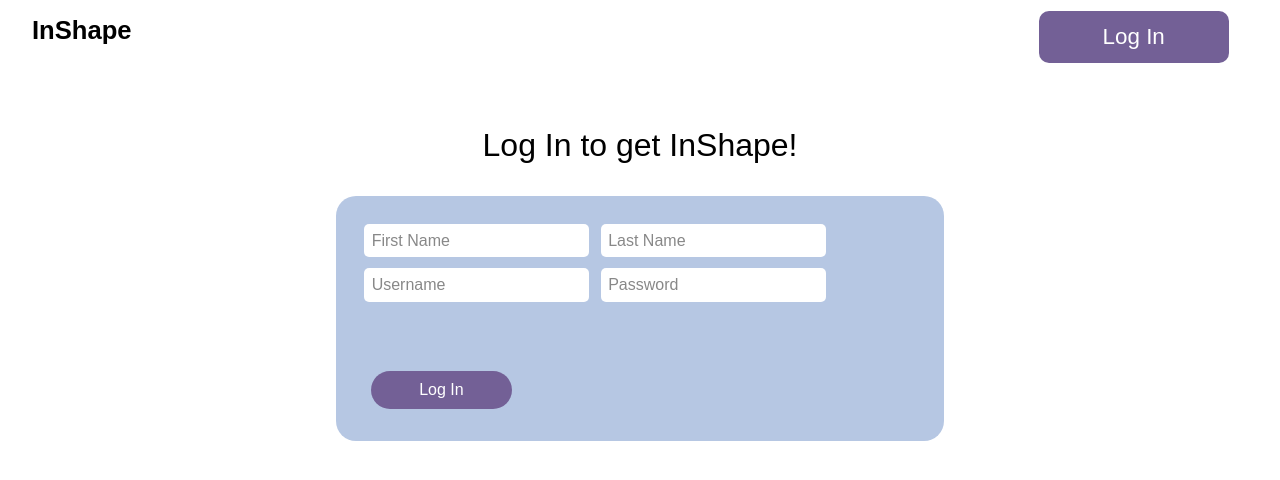
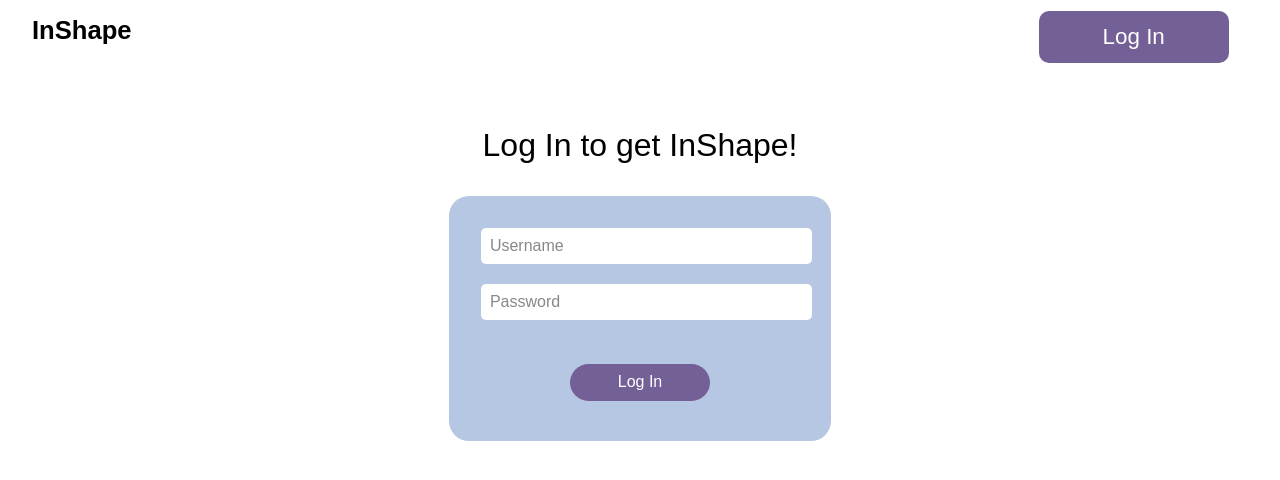
Before and after one commit to rebecca-millerr/InShape, a React (Create React App) app in the folder client/: page /log-in in a window 1280 px wide. Shown: the top 480 px of the page. Built offline with nearby package versions, Linux system fonts and the light colour scheme.

Commit message:
log in page is finalized

```diff
--- a/client/src/LogIn.css
+++ b/client/src/LogIn.css
@@ -1,5 +1,5 @@
 .FormBox {
-    width: 50%;
+    width: 30%;
     height: 200px;
     position: relative;
     overflow-y: auto;
@@ -28,8 +28,9 @@
     border-radius: 5px;
     font-size: 1em;
     font-weight: 200;
-    padding: 1%;
-    margin: 1%;
+    padding: 2%;
+    margin: 3%;
+    width: 98%;
 }
 
 .TextField:focus {
@@ -54,6 +55,7 @@
     font-weight: 200;
     outline: none;
     transition: 0.4s;
+    margin-top: 10%;
 }
 
 .SubmitButton:hover {
--- a/client/src/LogIn.js
+++ b/client/src/LogIn.js
@@ -26,27 +26,6 @@ class LogIn extends Component {
                 <form className = "FormBox">
                     <input
                         type = "text"
-                        name = "firstName"
-                        placeholder = "First Name"
-                        onChange = {this.handleChange}
-                        value = {this.state.firstName}
-                        className = "TextField LongField"
-                        required
-                    />
-                    <input
-                        type = "text"
-                        name = "lastName"
-                        placeholder = "Last Name"
-                        onChange = {this.handleChange}
-                        value = {this.state.lastName}
-                        className = "TextField LongField"
-                        required
-                    />
-                    <br />
-
-
-                    <input
-                        type = "text"
                         name = "username"
                         placeholder = "Username"
                         onChange = {this.handleChange}
@@ -54,7 +33,7 @@ class LogIn extends Component {
                         className = "TextField LongField"
                         required
                     />
-
+                    <br />
                     <input
                         type = "password"
                         name = "password"
@@ -66,7 +45,7 @@ class LogIn extends Component {
                     />
 
                     <div>
-                        <div onClick = {this.calculate} className = "SubmitButton">Log In</div>
+                        <center><div onClick = {this.calculate} className = "SubmitButton">Log In</div></center>
                     </div>
                 </form>
             </div>
```
